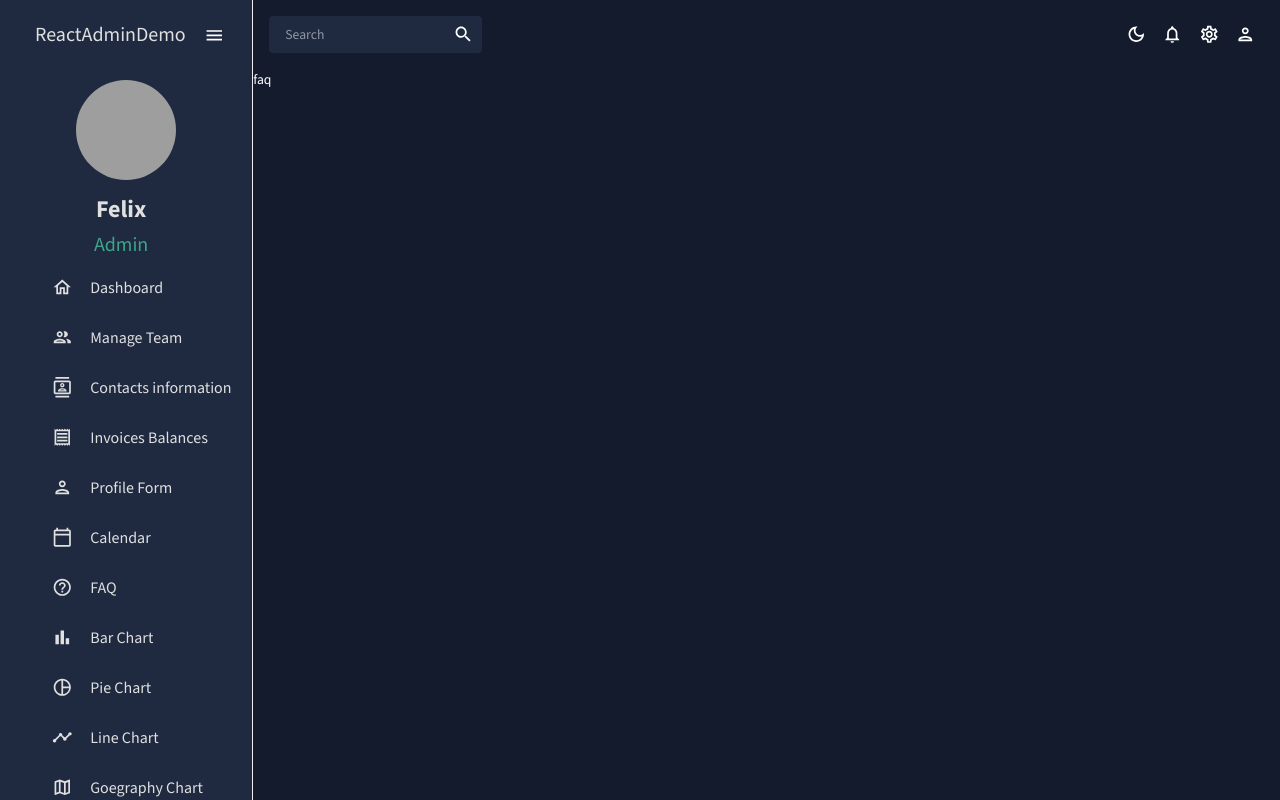
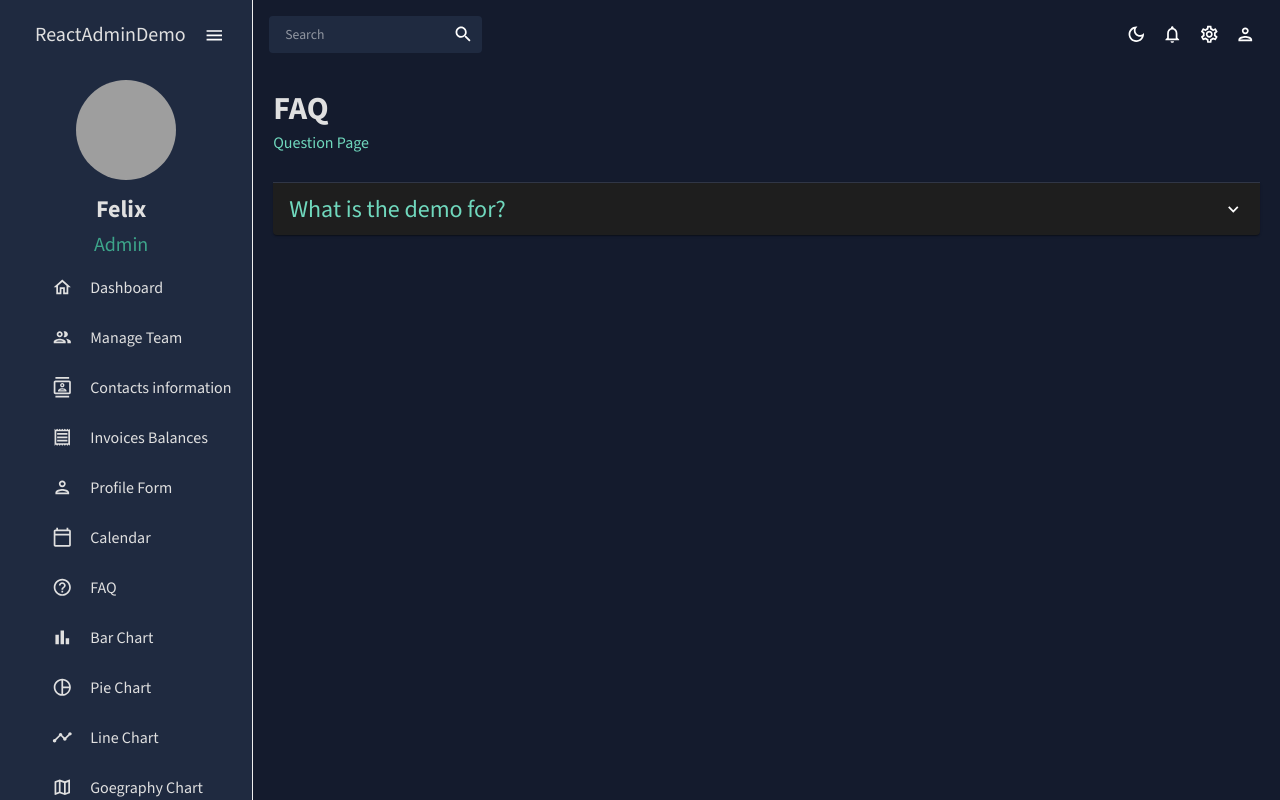
Before and after one commit to guardiangel/reactadmindemo, a React (Create React App) app: page /faq in a window 1280 px wide. Built offline with nearby package versions, Linux system fonts and the light colour scheme; grey boxes are pictures that could not be loaded.

Commit message:
FAQ and Calendar components

```diff
--- a/src/scenarios/calendar/SelfDefinedCalendar.tsx
+++ b/src/scenarios/calendar/SelfDefinedCalendar.tsx
@@ -1,10 +1,6 @@
 import React, { useState } from "react";
 import FullCalendar from "@fullcalendar/react";
-import CalendarApi, {
-  Calendar,
-  EventApi,
-  formatDate,
-} from "@fullcalendar/core";
+import { formatDate } from "@fullcalendar/core";
 import dayGridPlugin from "@fullcalendar/daygrid"; // a plugin!
 import timeGridPlugin from "@fullcalendar/timegrid"; // a plugin!
 import listPlugin from "@fullcalendar/list";
--- a/src/scenarios/faq/FAQ.tsx
+++ b/src/scenarios/faq/FAQ.tsx
@@ -1,7 +1,33 @@
-import React from "react";
+import { Box, useTheme, Typography } from "@mui/material";
+import Header from "../../components/Header";
+import Accordion from "@mui/material/Accordion";
+import AccordionSummary from "@mui/material/AccordionSummary";
+import AccordionDetails from "@mui/material/AccordionDetails";
+import ExpandMoreIcon from "@mui/icons-material/ExpandMore";
+import { colorTokens } from "../../theme";
 
 const FAQ = () => {
-  return <div>faq</div>;
+  const theme = useTheme();
+  const colors = colorTokens(theme.palette.mode);
+
+  return (
+    <Box m="20px">
+      <Header title="FAQ" subTitle="Question Page" />
+      <Accordion>
+        <AccordionSummary expandIcon={<ExpandMoreIcon />}>
+          <Typography color={colors.greenAccent[400]} variant="h3">
+            What is the demo for?
+          </Typography>
+        </AccordionSummary>
+        <AccordionDetails>
+          <Typography variant="h4">
+            This demo is for creating a admin app with light and dark mode, we
+            can expand its functionality based on whatever needs
+          </Typography>
+        </AccordionDetails>
+      </Accordion>
+    </Box>
+  );
 };
 
 export default FAQ;
```
Also changed, not shown: 1 other file (tests, documents, lock files or other folders).
